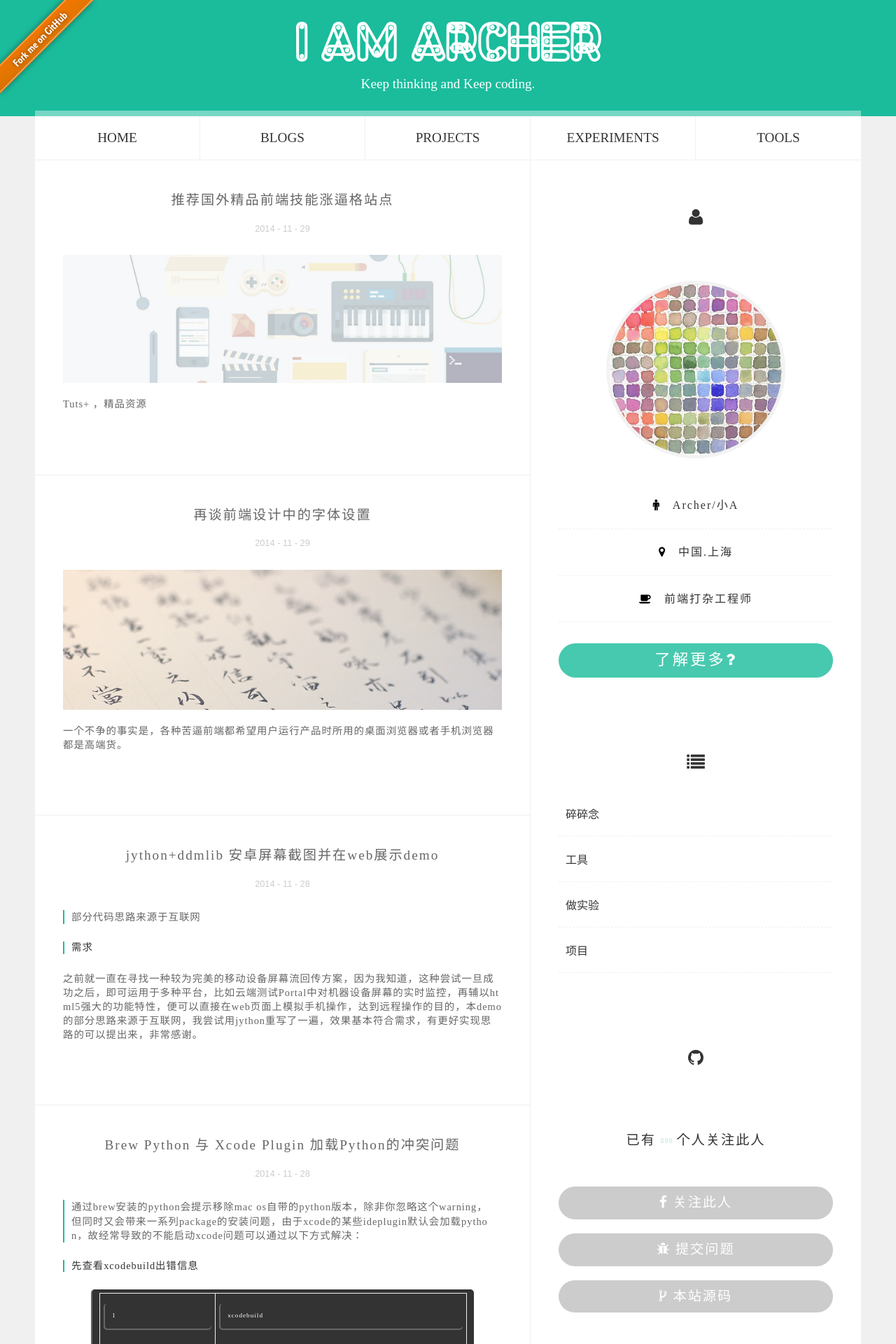
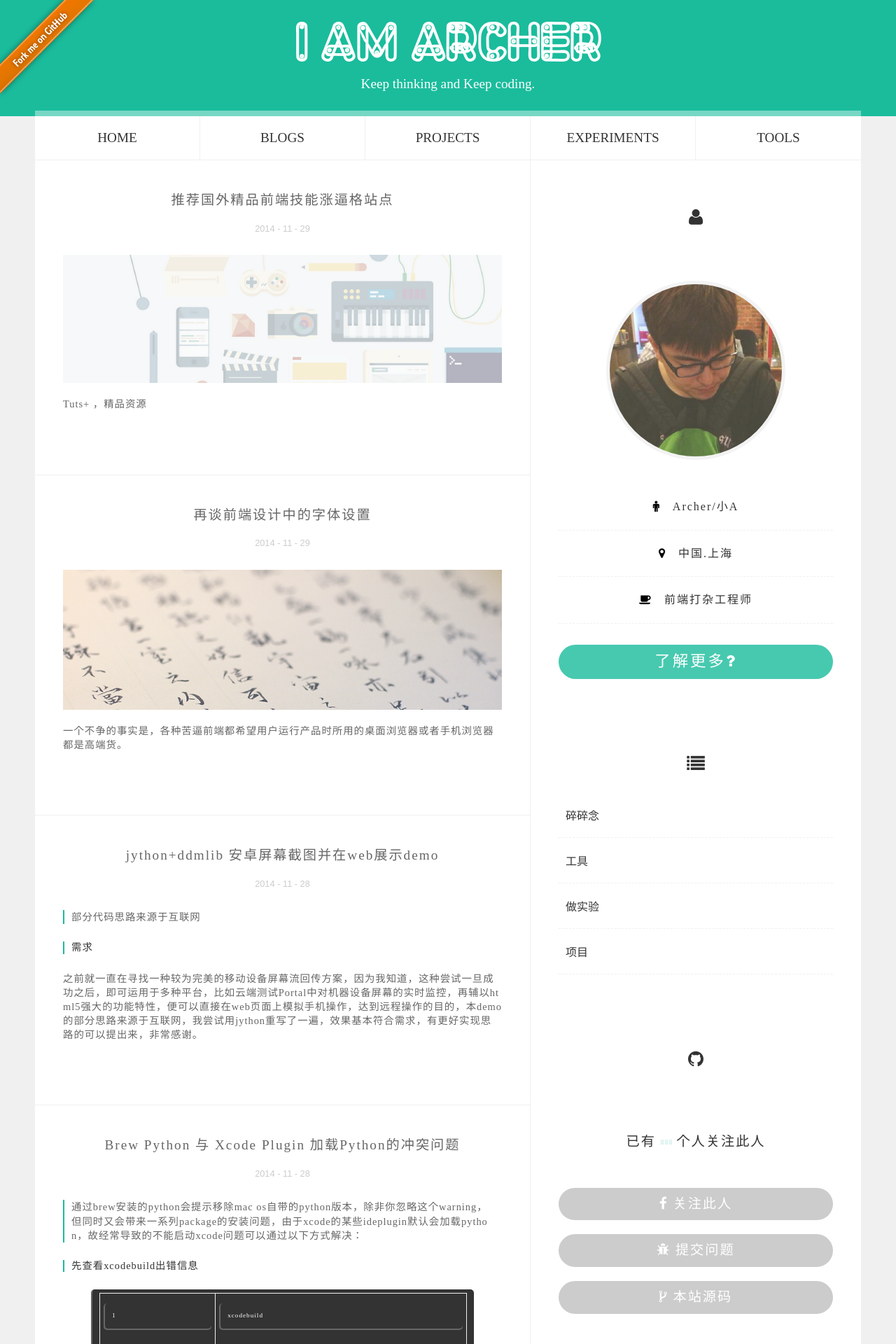
Before and after one commit to qddegtya/qddegtya.github.io, a Jekyll site: the page built from index.html, in a window 1280 px wide. Shown: the top 1920 px of the page at 70% size. Built offline with Jekyll 4.4.1, drawn with Linux system fonts in a browser that asks for light colours; nearby versions of some CDN libraries.

Commit message:
修改头像

```diff
--- a/_includes/index_sidebar.html
+++ b/_includes/index_sidebar.html
@@ -2,7 +2,7 @@
     <div class="sidebar_item sidebar--about">
         <h3 class="sidebar__title"><i class="fa fa-user fa-lg"></i></h3>
         <div class="aboutarcher">
-            <img src="../assets/images/avatar.jpg" alt="colorful life">
+            <img src="../assets/images/avatar.jpeg" alt="colorful life">
         </div>
         <ul class="archermeta">
             <li><i class="fa fa-male"></i> <span class="archermeta--des">Archer/小A</span></li>
```
Also changed, not shown: assets/images/avatar.jpeg (added), assets/images/avatar.jpg (deleted), 7 other files.
